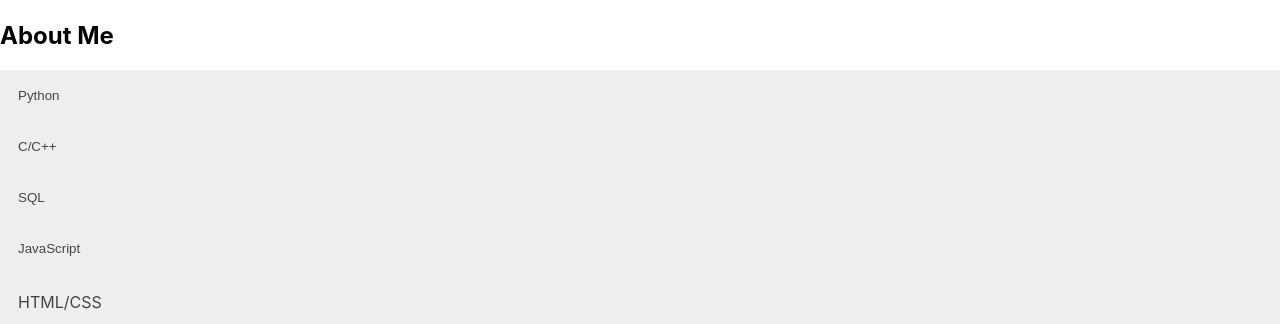
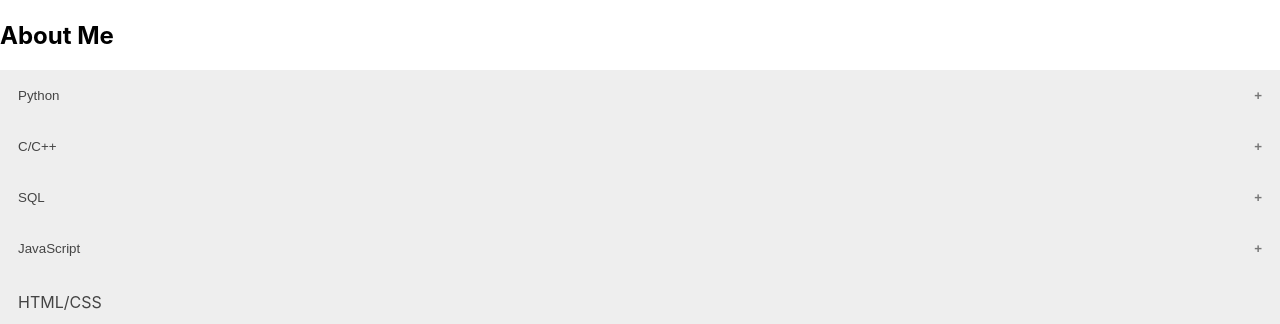
Before and after one commit to akhild-uci/personal_website_frontend, a React (Create React App) app: page / in a window 1280 px wide. Shown: the part 215-539 px from the top of the page. Built offline with nearby package versions, Linux system fonts and the light colour scheme.

Commit message:
updated skills

```diff
--- a/src/App.css
+++ b/src/App.css
@@ -36,6 +36,20 @@
     transition: 0.4s;
 }
 
+.collapsible-skill::after
+{
+    content: '\002B';
+    color: #777;
+    font-weight: bold;
+    float: right;
+    margin-left: 5px;
+}
+
+.collapsible-skill.active::after
+{
+    content: "\2212";
+}
+
 .static-skill
 {
     background-color: #eee;
--- a/src/components/About/CollapsibleSkillItem.js
+++ b/src/components/About/CollapsibleSkillItem.js
@@ -4,22 +4,23 @@ import Subskills from './Subskills';
 
 class CollapsibleSkillItem extends Component {
     state = {
-        display: false
+        display: false,
     }
 
     getPanelStyle = () => {
         return {
             padding: "0 18px",
             backgroundColor: "white",
-            display: (this.state.display) ? "block" : "none",
             overflow: "hidden",
+            maxHeight: (this.state.display) ? "124px" : "0",
+            transition: "max-height 0.2s ease-out"
         }
     }
 
 
     handleClick = (e) => {
         e.preventDefault();
-        this.setState({ display: !this.state.display})
+        this.setState({ display: !this.state.display })
     }
 
     render() {
@@ -27,7 +28,7 @@ class CollapsibleSkillItem extends Component {
         return (
             <div>
                 <button
-                    className="collapsible-skill"
+                    className={(this.state.display) ? "collapsible-skill active" : "collapsible-skill"}
                     onClick={this.handleClick}
                 >
                     {name}
--- a/src/components/About/Skills.js
+++ b/src/components/About/Skills.js
@@ -19,11 +19,11 @@ class Skills extends Component {
                         name: "Beautiful Soup"
                     },
                     {
-                        id: "12",
+                        id: "13",
                         name: "Flask"
                     },
                     {
-                        id: "13",
+                        id: "14",
                         name: "Pygame"
                     }
                 ]
--- a/src/components/About/StaticSkillItem.js
+++ b/src/components/About/StaticSkillItem.js
@@ -4,7 +4,11 @@ import PropType from 'prop-types';
 class StaticSkillItem extends Component {
     render() {
         const { name } = this.props.skill;
-        return ( <div className="static-skill">{name}</div> )
+        return (
+            <div>
+                <div className="static-skill">{name}</div>
+            </div>
+        )
     }
 }
 
--- a/src/components/About/Subskills.js
+++ b/src/components/About/Subskills.js
@@ -3,7 +3,9 @@ import PropType from 'prop-types';
 
 class Subskills extends Component {
     render() {
-        return this.props.subskills.map((subskill) => (<div id={subskill.id}>{subskill.name}</div>))
+        return this.props.subskills.map((subskill) => (
+        <div key={subskill.id} style={subskillStyle}>{subskill.name}</div>
+        ))
     }
 }
 
@@ -12,4 +14,8 @@ Subskills.propType = {
     subskills: PropType.array.isRequired,
 }
 
+const subskillStyle = {
+    padding: '5px'
+}
+
 export default Subskills;
```
